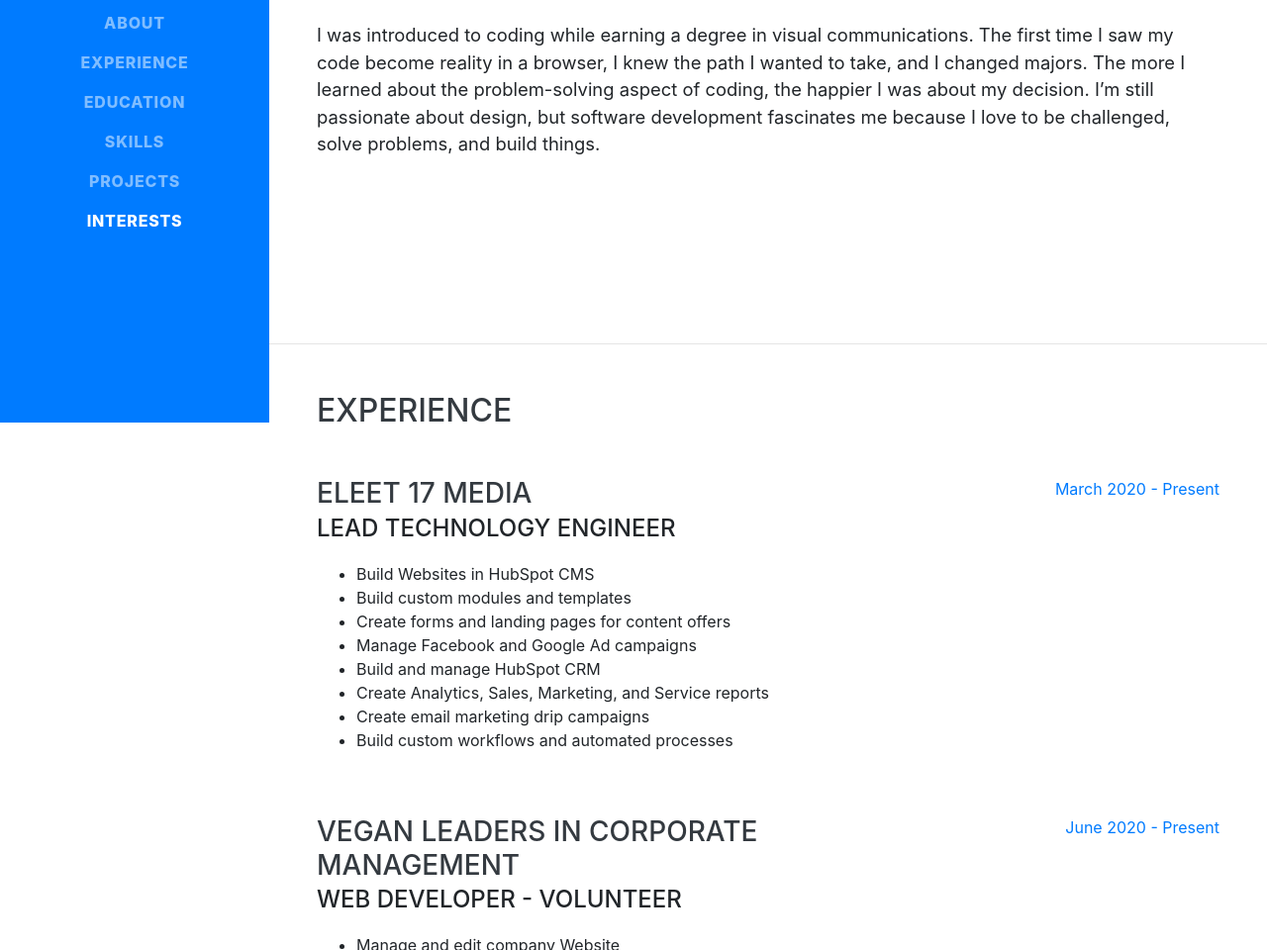
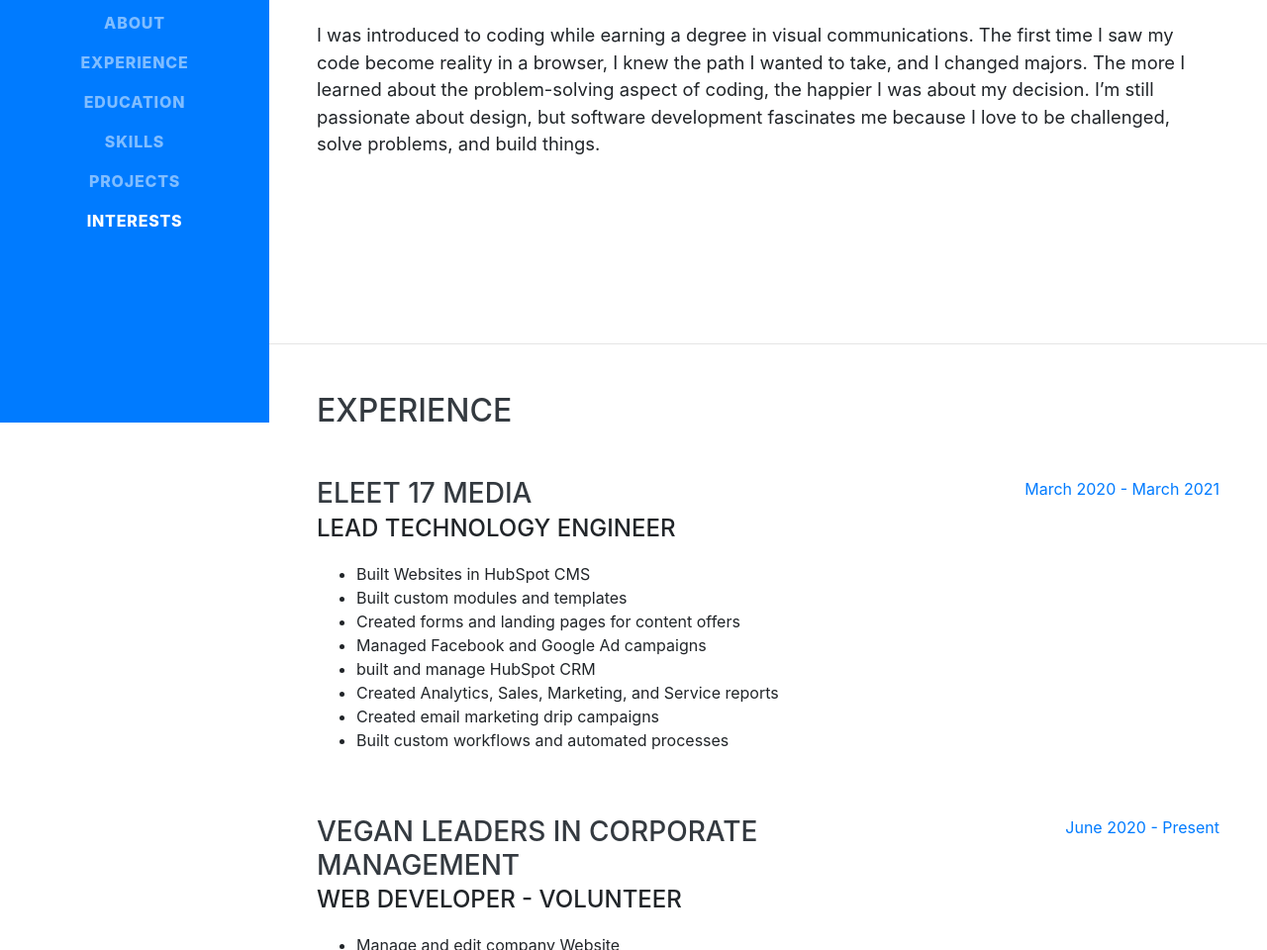
Before and after one commit to kellycoles/kellycoles.github.io, a website with bundled scripts: page index.html in a window 1280 px wide. Shown: the part 373-1333 px from the top of the page at 99% size. Built offline with nearby package versions, Linux system fonts and the light colour scheme; a web font is replaced by a local one.

Commit message:
changed text for Eleet

```diff
--- a/index.html
+++ b/index.html
@@ -107,18 +107,18 @@
             <h3 class="mb-0">Eleet 17 Media</h3>
             <div class="subheading mb-3">Lead Technology Engineer</div>
             <ul>
-              <li> Build Websites in HubSpot CMS</li>
-              <li> Build custom modules and templates</li>
-              <li> Create forms and landing pages for content offers</li>
-              <li> Manage Facebook and Google Ad campaigns</li>
-              <li> Build and manage HubSpot CRM</li>
-              <li> Create Analytics, Sales, Marketing, and Service reports</li>
-              <li>Create email marketing drip campaigns</li>
-              <li>Build custom workflows and automated processes</li>
+              <li> Built Websites in HubSpot CMS</li>
+              <li> Built custom modules and templates</li>
+              <li> Created forms and landing pages for content offers</li>
+              <li> Managed Facebook and Google Ad campaigns</li>
+              <li> built and manage HubSpot CRM</li>
+              <li> Created Analytics, Sales, Marketing, and Service reports</li>
+              <li>Created email marketing drip campaigns</li>
+              <li>Built custom workflows and automated processes</li>
             </ul>
           </div>
           <div class="resume-date text-md-right">
-            <span class="text-primary">March 2020 - Present</span>
+            <span class="text-primary">March 2020 - March 2021</span>
           </div>
         </div>
 
```
